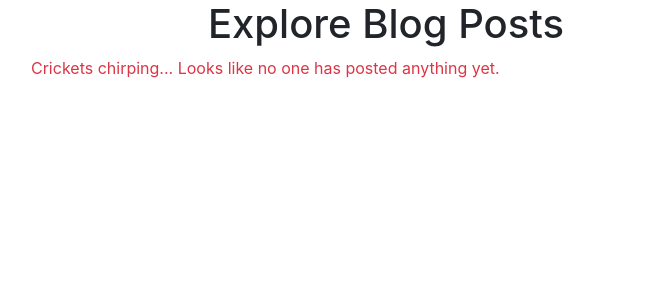
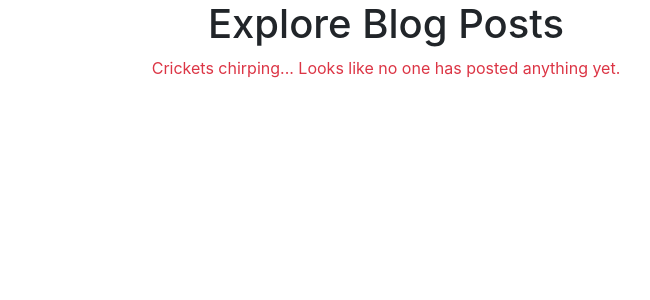
Before and after one commit to genericSpecimen/blog_it, a Django app: page /blog/blogs/ in a window 1280 px wide. Shown: the part 56-356 px from the top of the page, without its empty margins (254-904 px from the left). Run offline with Django 3.2, Linux system fonts and the light colour scheme; data that the repository does not hold is empty; some libraries are stand-ins or nearby versions.

Commit message:
modified blogpost_list.html to handle the case when no posts exist.

```diff
--- a/blog/templates/blog/blogpost_list.html
+++ b/blog/templates/blog/blogpost_list.html
@@ -17,7 +17,7 @@
         {% endfor %}
     </div>
     {% else %}
-    <p class="text-danger">Crickets chirping... Looks like no one has posted anything yet.</p>
+    <p class="text-center text-danger">Crickets chirping... Looks like no one has posted anything yet.</p>
     {% endif %}
 </div>
 {% endblock %}
```
